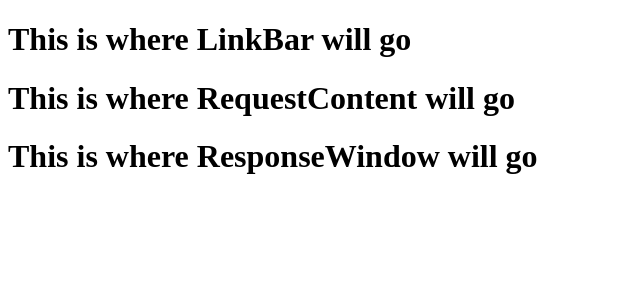
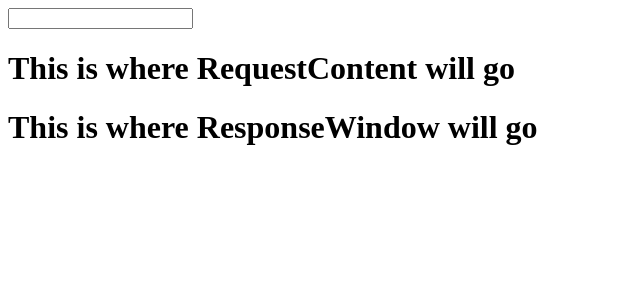
Before and after one commit to JoLeaper/postman-clone, a React app: page / in a window 1280 px wide. Shown: the top 300 px of the page, without its empty margins (0-640 px from the left). Built offline with nearby package versions, Linux system fonts and the light colour scheme.

Commit message:
onChange and value function linked to LinkBar component

```diff
--- a/src/components/LinkBar/LinkBar.jsx
+++ b/src/components/LinkBar/LinkBar.jsx
@@ -1,5 +1,5 @@
 import React from 'react';
 
-export const LinkBar = () => (
-  <h1>This is where LinkBar will go</h1>
+export const LinkBar = ({ handleChange, apiLink }) => (
+  <input type="text" name="apiLink" value={apiLink} onChange={handleChange} />
 );
```
